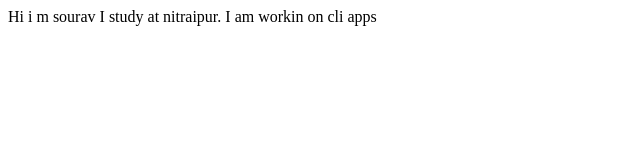
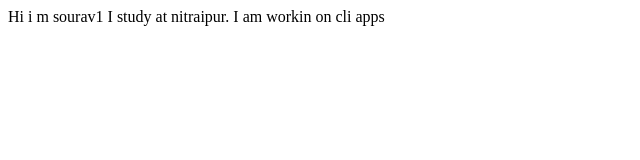
Before and after one commit to souravvaishyakiyar/souravvaishyakiyar-portfolio, a plain HTML site: page index.html in a window 1280 px wide. Shown: the full height of the page, 0-640 px from the left. Drawn offline with Linux system fonts and the light colour scheme.

Commit message:
Update index.html

```diff
--- a/index.html
+++ b/index.html
@@ -7,7 +7,7 @@
     <title>Document</title>
 </head>
 <body>
-    Hi i m sourav
+    Hi i m sourav1
     I study at nitraipur.
 
     I am workin on cli apps
```
